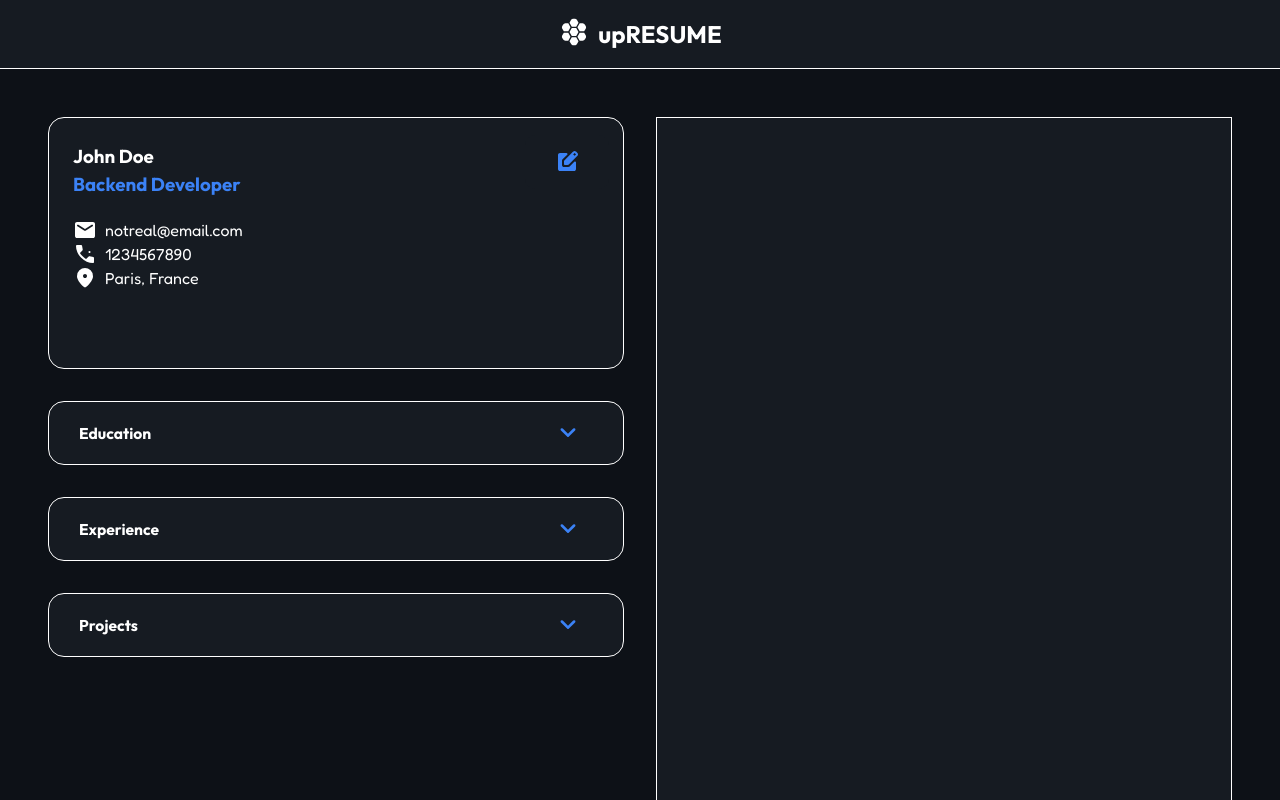
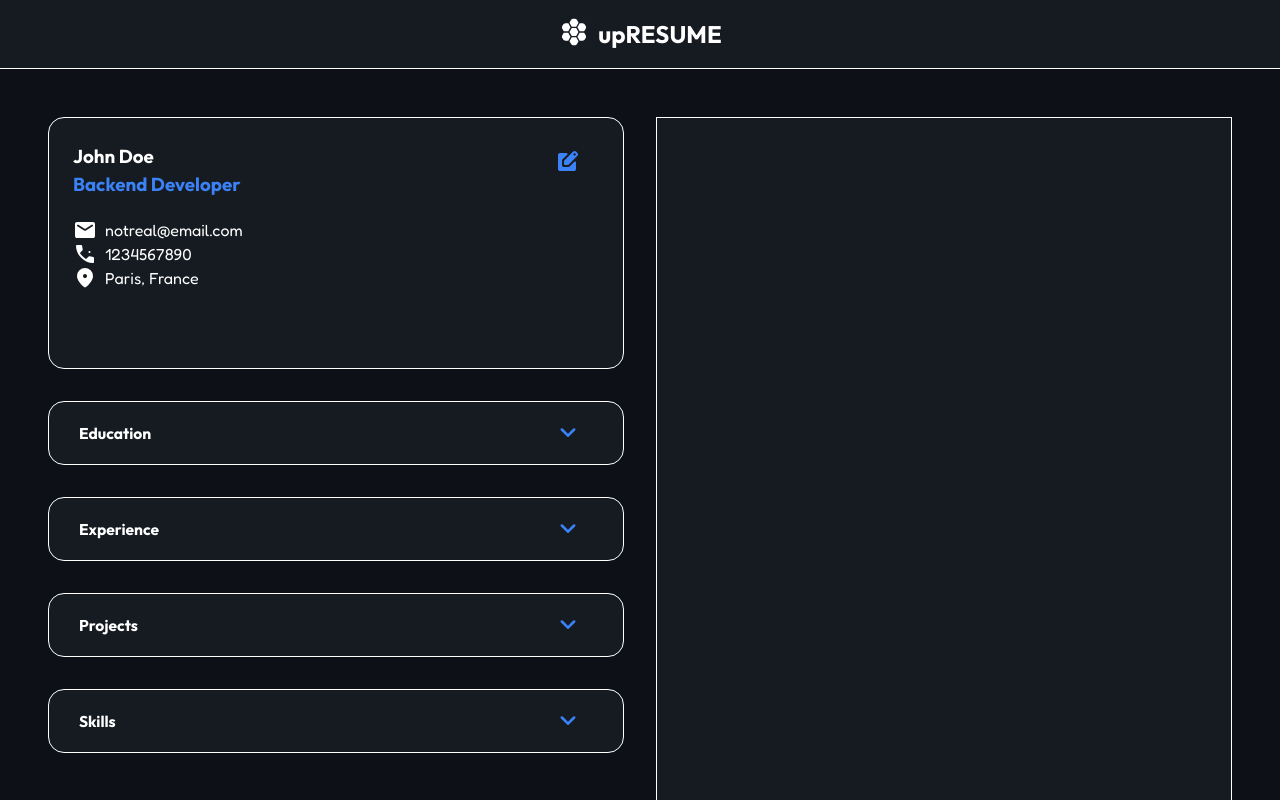
Before and after one commit to traejiik/cv-application, a React (Vite) app: page / in a window 1280 px wide. Shown: the top 800 px of the page. Built offline with nearby package versions, Linux system fonts and the light colour scheme.

Commit message:
feat: add skills section

```diff
--- a/src/App.jsx
+++ b/src/App.jsx
@@ -5,6 +5,7 @@ import Personal from './app/personalInfo';
 import Education from './app/education';
 import Experience from './app/experience';
 import Projects from './app/projects';
+import Skills from './app/skills';
 
 function App() {
   const [cvData, setCvData] = useState({
@@ -260,8 +261,28 @@ function App() {
       projects: prevId.projects + 1,
     }));
   };
+  // Skills
+  const handleSkillAdd = () => {
+    setCvData((prev) => ({
+      ...prev,
+      projects: {
+        ...prev.skills,
+        editingIndex: nextIds.skills,
+        data: [
+          ...prev.skills.data,
+          {
+            id: nextIds.skills,
+            skill: '',
+          },
+        ],
+      },
+    }));
 
-  // Skills
+    setNextIds((prevId) => ({
+      ...prevId,
+      skills: prevId.skills + 1,
+    }));
+  };
 
   return (
     <>
@@ -305,6 +326,16 @@ function App() {
             onAdd={handleProAdd}
             onDelete={handleDelete}
           />
+          <Skills
+            editingIndex={cvData.skills.editingIndex}
+            isVisible={cvData.skills.isVisible}
+            data={cvData.skills.data}
+            onChange={handleChange}
+            onToggleEdit={handleEdit}
+            onToggleView={handleToggleView}
+            onAdd={handleSkillAdd}
+            onDelete={handleDelete}
+          />
         </div>
         <div className="previewCtn"></div>
       </div>
--- /dev/null
+++ b/src/app/skills.jsx
@@ -0,0 +1,121 @@
+export default function Skills({
+  editingIndex,
+  isVisible,
+  data,
+  onChange,
+  onToggleEdit,
+  onToggleView,
+  onAdd,
+  onDelete,
+}) {
+  if (isVisible) {
+    //visible no editing
+    return (
+      <section className="edu visible">
+        <button onClick={() => onToggleView('skills')}>
+          <h3>Skills</h3>
+          <div className="fieldIcon">
+            <svg xmlns="http://www.w3.org/2000/svg" viewBox="0 0 24 24">
+              <path
+                fill="currentColor"
+                d="m12 10.8l-3.9 3.9q-.275.275-.7.275t-.7-.275t-.275-.7t.275-.7l4.6-4.6q.3-.3.7-.3t.7.3l4.6 4.6q.275.275.275.7t-.275.7t-.7.275t-.7-.275z"
+              />
+            </svg>
+          </div>
+        </button>
+        <ul className="eduInfo">
+          {data.map((school, index) => {
+            if (index == editingIndex) {
+              //visble and editing
+              return (
+                <div key={school.id} className="eduEdit eduListItem">
+                  <h3>Skill Details</h3>
+                  <div className="eduGroup">
+                    <label htmlFor="eduSchool">Skill</label>
+                    <input
+                      type="text"
+                      name="eduSchool"
+                      id="eduSchool"
+                      value={school.skill}
+                      onChange={(e) => onChange('skills', index, 'title', e.target.value)}
+                    />
+                  </div>
+                  <div className="eduBtnCtn">
+                    <button className="eduDelete" onClick={() => onDelete('skills', index)}>
+                      <div className="fieldIcon">
+                        <svg xmlns="http://www.w3.org/2000/svg" viewBox="0 0 24 24">
+                          <path
+                            fill="currentColor"
+                            d="M7 21q-.825 0-1.412-.587T5 19V6q-.425 0-.712-.288T4 5t.288-.712T5 4h4q0-.425.288-.712T10 3h4q.425 0 .713.288T15 4h4q.425 0 .713.288T20 5t-.288.713T19 6v13q0 .825-.587 1.413T17 21zm5-7.1l1.9 1.9q.275.275.7.275t.7-.275t.275-.7t-.275-.7l-1.9-1.9l1.9-1.9q.275-.275.275-.7t-.275-.7t-.7-.275t-.7.275L12 11.1l-1.9-1.9q-.275-.275-.7-.275t-.7.275t-.275.7t.275.7l1.9 1.9l-1.9 1.9q-.275.275-.275.7t.275.7t.7.275t.7-.275z"
+                          />
+                        </svg>
+                      </div>
+                      Delete
+                    </button>
+                    <div className="eduActionButtons">
+                      <button
+                        className="eduCancel"
+                        onClick={() => onToggleEdit('skills', index)}
+                      >
+                        Cancel
+                      </button>
+                      <button className="eduAdd" onClick={() => onToggleEdit('skills', index)}>
+                        <div className="fieldIcon">
+                          <svg xmlns="http://www.w3.org/2000/svg" viewBox="0 0 24 24">
+                            <path
+                              fill="currentColor"
+                              d="m9.55 15.15l8.475-8.475q.3-.3.7-.3t.7.3t.3.713t-.3.712l-9.175 9.2q-.3.3-.7.3t-.7-.3L4.55 13q-.3-.3-.288-.712t.313-.713t.713-.3t.712.3z"
+                            />
+                          </svg>
+                        </div>
+                        Add
+                      </button>
+                    </div>
+                  </div>
+                </div>
+              );
+            } else {
+              return (
+                <li key={school.id} className="eduListItem">
+                  <button className="proListBtn" onClick={() => onToggleEdit('skills', index)}>
+                    <span className="eduListSch">{school.skill}</span>
+                  </button>
+                </li>
+              );
+            }
+          })}
+        </ul>
+        <div className="addBtnCtn">
+          <button onClick={onAdd}>
+            <div className="fieldIcon">
+              <svg xmlns="http://www.w3.org/2000/svg" viewBox="0 0 24 24">
+                <path
+                  fill="currentColor"
+                  d="M12 21q-.425 0-.712-.288T11 20v-7H4q-.425 0-.712-.288T3 12t.288-.712T4 11h7V4q0-.425.288-.712T12 3t.713.288T13 4v7h7q.425 0 .713.288T21 12t-.288.713T20 13h-7v7q0 .425-.288.713T12 21"
+                />
+              </svg>
+            </div>
+            Add Skill
+          </button>
+        </div>
+      </section>
+    );
+  } else {
+    //not visible
+    return (
+      <section className="edu">
+        <button onClick={() => onToggleView('skills')}>
+          <h3>Skills</h3>
+          <div className="fieldIcon">
+            <svg xmlns="http://www.w3.org/2000/svg" viewBox="0 0 24 24">
+              <path
+                fill="currentColor"
+                d="M12 14.975q-.2 0-.375-.062T11.3 14.7l-4.6-4.6q-.275-.275-.275-.7t.275-.7t.7-.275t.7.275l3.9 3.9l3.9-3.9q.275-.275.7-.275t.7.275t.275.7t-.275.7l-4.6 4.6q-.15.15-.325.213t-.375.062"
+              />
+            </svg>
+          </div>
+        </button>
+      </section>
+    );
+  }
+}
```
